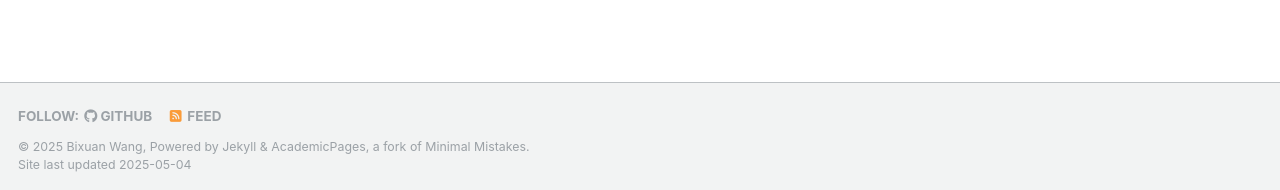
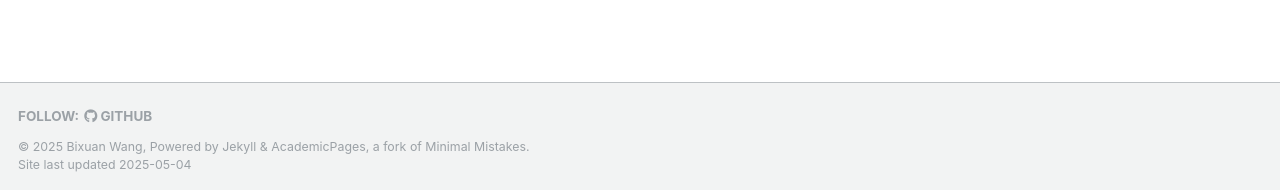
Before and after one commit to xnao25/xnao.github.io, a Jekyll site: the page built from _pages/talkmap.html, in a window 1280 px wide and 1293 px high. Shown: the part 1100-1290 px from the top of the window. Built offline with Jekyll 4.4.1, drawn with Linux system fonts in a browser that asks for light colours; nearby versions of some CDN libraries.

Commit message:
remove feed

```diff
--- a/_config.yml
+++ b/_config.yml
@@ -118,9 +118,9 @@ staticman:
       type               : "date"
       options:
         format           : "iso8601" # "iso8601" (default), "timestamp-seconds", "timestamp-milliseconds"
-atom_feed:
-  hide                   : false     # change to true to hide the RSS feed in the footer
-  path                   : # blank (default) uses feed.xml
+#atom_feed:
+#  hide                   : false     # change to true to hide the RSS feed in the footer
+#  path                   : # blank (default) uses feed.xml
 
 
 # SEO Related
@@ -300,7 +300,7 @@ timezone: Etc/UTC # http://en.wikipedia.org/wiki/List_of_tz_database_time_zones
 
 # Plugins
 plugins:
-  - jekyll-feed
+  #- jekyll-feed
   - jekyll-gist
   - jekyll-paginate
   #- jekyll-sitemap
@@ -309,7 +309,7 @@ plugins:
 
 # Mimic GitHub Pages with --safe
 whitelist:
-  - jekyll-feed
+  #- jekyll-feed
   - jekyll-gist
   - jekyll-paginate
   #- jekyll-sitemap
--- a/_includes/footer.html
+++ b/_includes/footer.html
@@ -12,9 +12,7 @@
     {% if site.author.bitbucket %}
       <li><a href="http://bitbucket.org/{{ site.author.bitbucket }}"><i class="fab fa-bitbucket" aria-hidden="true"></i> Bitbucket</a></li>
     {% endif %}
-    {% if site.atom_feed.hide != true %}
-    <li><a href="{% if site.atom_feed.path %}{{ site.atom_feed.path }}{% else %}{{ base_path }}/feed.xml{% endif %}"><i class="fa fa-fw fa-rss-square" aria-hidden="true"></i> {{ site.data.ui-text[site.locale].feed_label | default: "Feed" }}</a></li>
-    {% endif %}
+
   </ul>
 </div>
 {% endif %}
```
